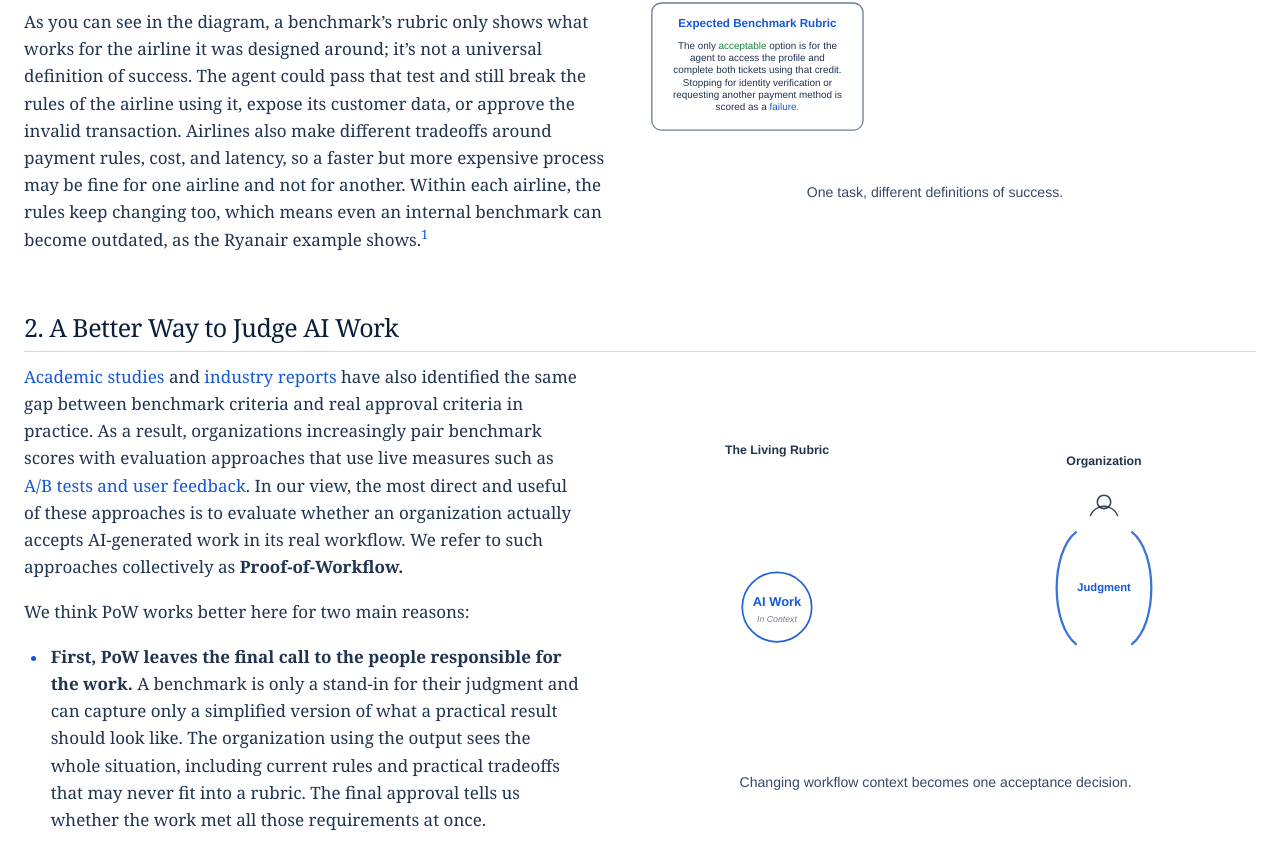
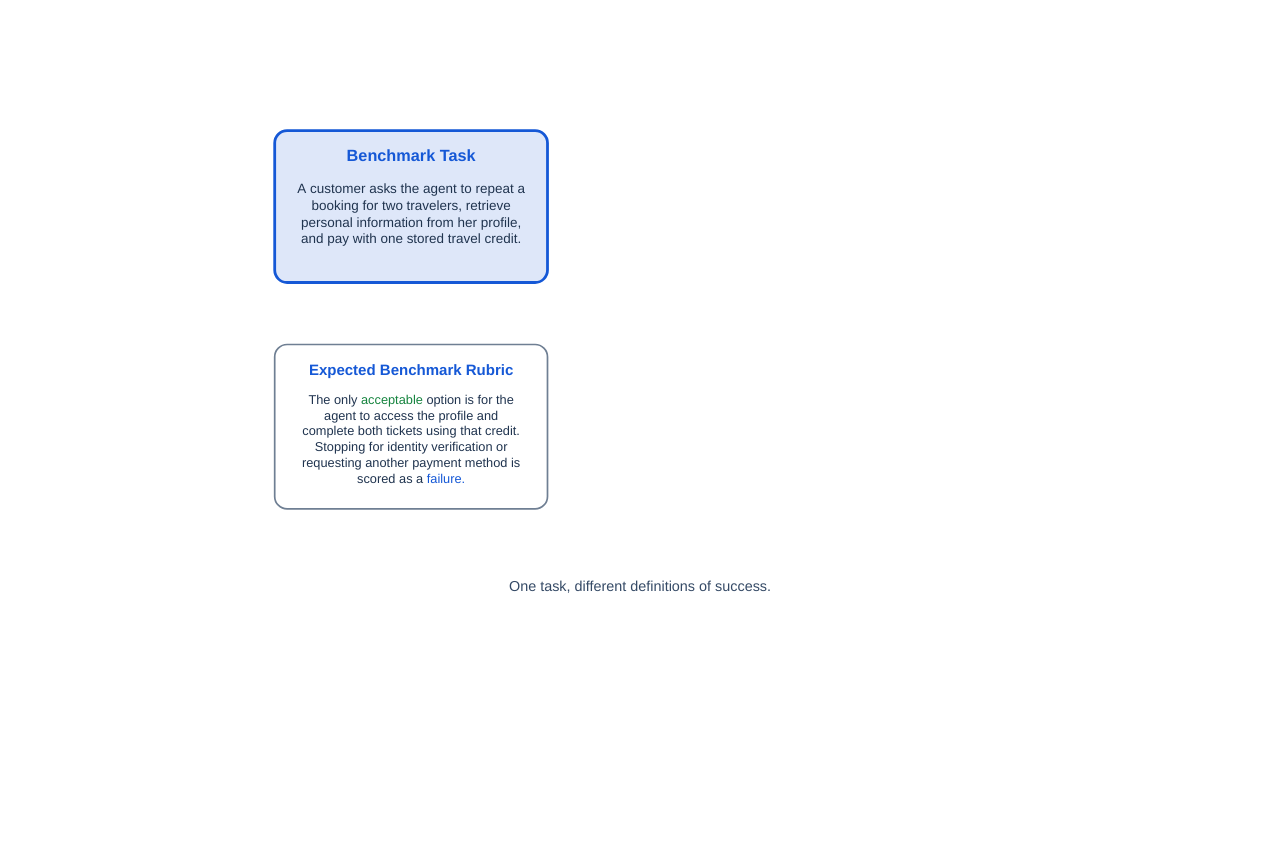
Before and after one commit to amirzeinali/Proof-of-Workflow, a Next.js app: page / in a window 1280 px wide. Shown: the part 1046-1894 px from the top of the page. Built offline with nearby package versions, Linux system fonts and the light colour scheme.

Commit message:
Reflow article into full-width scrollytelling

```diff
--- a/app/globals.css
+++ b/app/globals.css
@@ -10,6 +10,7 @@
   --contents-top-air: 36px;
   --contents-bottom-air: 28px;
   --contents-stuck-bottom-air: 8px;
+  --figure-sticky-top: calc(var(--contents-top-air) + 54px + var(--contents-stuck-bottom-air) + 14px);
   --sticky-top: 106px;
 }
 
@@ -531,6 +532,92 @@ blockquote {
   text-transform: uppercase;
 }
 
+/* Single-column editorial flow with wide, scroll-built figures. */
+.act-heading {
+  width: min(100%, 760px);
+  margin-right: auto;
+  margin-left: auto;
+}
+
+.scroll-section.has-scene .section-inner {
+  display: block;
+}
+
+.scroll-section.has-scene .section-copy,
+.scroll-section.has-scene .section-after,
+.text-only,
+.prose-only,
+.source-notes {
+  width: min(100%, 740px);
+  max-width: 740px;
+  margin-right: auto;
+  margin-left: auto;
+}
+
+.scroll-section.has-scene .section-copy,
+.scroll-section.has-scene .section-after {
+  position: static;
+  padding: 0;
+}
+
+.diagram-track {
+  position: relative;
+  width: min(100%, 1100px);
+  min-height: max(980px, 155vh);
+  margin: 1.4rem auto 2.2rem;
+}
+
+.scene-criteria .diagram-track,
+.scene-proximity .diagram-track,
+.scene-compounding .diagram-track {
+  min-height: max(1100px, 170vh);
+}
+
+.scene-meter .diagram-track {
+  min-height: max(760px, 125vh);
+}
+
+.scene-pie .diagram-track {
+  min-height: max(820px, 135vh);
+}
+
+.scroll-section.has-scene .diagram-track .section-viz {
+  position: sticky !important;
+  top: var(--figure-sticky-top) !important;
+  width: 100%;
+  max-height: none;
+  margin: 0 auto;
+  padding: 0;
+  transform: none;
+}
+
+.scroll-section.has-scene .diagram-canvas {
+  width: 100%;
+  max-width: min(800px, calc(125vh - 225px));
+}
+
+.scroll-section.scene-criteria .diagram-canvas,
+.scroll-section.scene-proximity .diagram-canvas {
+  max-width: min(860px, calc(125vh - 225px));
+}
+
+.scroll-section.scene-meter .diagram-canvas {
+  max-width: min(900px, calc(200vh - 300px));
+}
+
+.scroll-section.scene-pie .diagram-canvas {
+  max-width: min(720px, calc(125vh - 225px));
+}
+
+.scroll-section.scene-compounding .diagram-canvas {
+  max-width: min(820px, calc(125vh - 225px));
+}
+
+.scroll-section.has-scene .viz-caption {
+  max-width: 620px;
+  font-size: 0.9rem;
+}
+
 @media (max-width: 900px) {
   :root {
     --contents-top-air: 20px;
@@ -602,6 +689,25 @@ blockquote {
     min-height: 0;
     flex-direction: column;
     gap: 12px;
+  }
+
+  .scroll-section.has-scene .section-inner {
+    display: flex;
+  }
+
+  .scroll-section.has-scene .diagram-track {
+    width: 100%;
+    min-height: 0;
+    margin: 0.8rem auto 1.35rem;
+  }
+
+  .scroll-section.has-scene .diagram-track .section-viz {
+    position: static !important;
+    top: auto !important;
+  }
+
+  .scroll-section.has-scene .diagram-canvas {
+    max-width: 500px;
   }
 
   .section-copy,
--- a/app/page.tsx
+++ b/app/page.tsx
@@ -1482,12 +1482,14 @@ function ScrollDiagram({
   scene,
   caption,
   children,
+  afterDiagram,
   longCopy = false,
 }: {
   scene: SceneName;
   labelText: string;
   caption: string;
   children: ReactNode;
+  afterDiagram?: ReactNode;
   longCopy?: boolean;
 }) {
   const sectionRef = useRef<HTMLDivElement>(null);
@@ -1501,7 +1503,6 @@ function ScrollDiagram({
     if (!context) return;
     const reduced = window.matchMedia("(prefers-reduced-motion: reduce)").matches;
     let frame = 0;
-    let manualProgress = 0;
 
     const paint = () => {
       frame = 0;
@@ -1516,14 +1517,22 @@ function ScrollDiagram({
       context.clearRect(0, 0, 500, logicalHeight);
       context.lineCap = "round";
       context.lineJoin = "round";
-      const rect = section.getBoundingClientRect();
       const mobile = window.innerWidth <= 900;
-      const travel = Math.max(300, rect.height - 390);
-      const progress = reduced || mobile
-        ? 0.999
-        : longCopy
-          ? clamp((56 - rect.top) / travel, 0, 0.999)
-          : manualProgress;
+      const track = section.querySelector<HTMLElement>(".diagram-track");
+      const visualization = section.querySelector<HTMLElement>(".section-viz");
+      const trackRect = track?.getBoundingClientRect() ?? section.getBoundingClientRect();
+      const visualizationHeight = visualization?.getBoundingClientRect().height ?? 400;
+      const contentsBar = document.querySelector<HTMLElement>(".contents-table");
+      const bottomAirProperty = contentsBar?.classList.contains("is-stuck")
+        ? "--contents-stuck-bottom-air"
+        : "--contents-bottom-air";
+      const bottomAir = Number.parseFloat(
+        window.getComputedStyle(document.documentElement).getPropertyValue(bottomAirProperty),
+      ) || 0;
+      const pinTop = (contentsBar?.getBoundingClientRect().bottom ?? 90) + bottomAir + 14;
+      const travel = Math.max(1, trackRect.height - visualizationHeight);
+      const scrollProgress = clamp((pinTop - trackRect.top) / travel, 0, 0.999);
+      const progress = reduced || mobile ? 0.999 : scrollProgress;
       drawers[scene](context, progress);
     };
     const requestPaint = () => {
@@ -1536,46 +1545,10 @@ function ScrollDiagram({
       image.addEventListener("load", requestPaint);
       return () => image.removeEventListener("load", requestPaint);
     });
-    const onWheel = (event: WheelEvent) => {
-      if (reduced || longCopy || window.innerWidth <= 900 || event.deltaY === 0) return;
-      const visualization = section.querySelector<HTMLElement>(".section-viz");
-      const rect = visualization?.getBoundingClientRect() ?? section.getBoundingClientRect();
-      const fullyVisible = rect.top >= 54 && rect.bottom <= window.innerHeight + 2;
-      if (!fullyVisible) return;
-      const complete = manualProgress >= 0.985;
-      const empty = manualProgress <= 0.015;
-      const trigger = section.querySelector<HTMLElement>("[data-diagram-trigger]");
-      const triggerReady = !trigger || trigger.getBoundingClientRect().bottom <= window.innerHeight - 40;
-      if (event.deltaY > 0 && empty && !triggerReady) return;
-      const heading = section.closest<HTMLElement>(".act-group")?.querySelector<HTMLElement>(".act-heading");
-      const contentsBar = document.querySelector<HTMLElement>(".contents-table");
-      const bottomAirProperty = contentsBar?.classList.contains("is-stuck")
-        ? "--contents-stuck-bottom-air"
-        : "--contents-bottom-air";
-      const bottomAir = Number.parseFloat(
-        window.getComputedStyle(document.documentElement).getPropertyValue(bottomAirProperty),
-      ) || 0;
-      const titleClearance = (contentsBar?.getBoundingClientRect().bottom ?? 54) + bottomAir;
-      const titleHasScrolledAway = !heading || heading.getBoundingClientRect().bottom <= titleClearance;
-      if (event.deltaY > 0 && empty && !titleHasScrolledAway) return;
-      const movingForward = event.deltaY > 0 && !complete;
-      const movingBackward = event.deltaY < 0 && !empty;
-      if (!movingForward && !movingBackward) return;
-      event.preventDefault();
-      const budget = scene === "criteria"
-        ? 900
-        : scene === "acceptance" || scene === "meter" || scene === "compounding"
-          ? 760
-          : 620;
-      const nextProgress = clamp(manualProgress + event.deltaY / budget, 0, 0.999);
-      manualProgress = nextProgress >= 0.985 ? 0.999 : nextProgress <= 0.015 ? 0 : nextProgress;
-      requestPaint();
-    };
     const observer = new ResizeObserver(requestPaint);
     observer.observe(section);
     window.addEventListener("scroll", requestPaint, { passive: true });
     window.addEventListener("resize", requestPaint);
-    window.addEventListener("wheel", onWheel, { passive: false });
     paint();
     return () => {
       if (frame) window.cancelAnimationFrame(frame);
@@ -1583,9 +1556,8 @@ function ScrollDiagram({
       imageCleanups.forEach((cleanup) => cleanup());
       window.removeEventListener("scroll", requestPaint);
       window.removeEventListener("resize", requestPaint);
-      window.removeEventListener("wheel", onWheel);
     };
-  }, [longCopy, scene]);
+  }, [scene]);
 
   return (
     <div className={`scroll-section has-scene scene-${scene}${longCopy ? " long-copy" : ""}`} ref={sectionRef}>
@@ -1593,10 +1565,13 @@ function ScrollDiagram({
         <div className="section-copy">
           {children}
         </div>
-        <div className="section-viz">
-          <canvas className="diagram-canvas" ref={canvasRef} role="img" aria-label={caption} />
-          <p className="viz-caption">{caption}</p>
+        <div className="diagram-track">
+          <div className="section-viz">
+            <canvas className="diagram-canvas" ref={canvasRef} role="img" aria-label={caption} />
+            <p className="viz-caption">{caption}</p>
+          </div>
         </div>
+        {afterDiagram ? <div className="section-after">{afterDiagram}</div> : null}
       </div>
     </div>
   );
@@ -1755,6 +1730,9 @@ export default function Home() {
             scene="acceptance"
             labelText="Proof-of-Workflow"
             caption="Changing workflow context becomes one acceptance decision."
+            afterDiagram={
+              <p>Now that we know what PoW measures, the next step is to figure out who should actually evaluate the work.</p>
+            }
           >
             <p>
               <a href="https://metr.org/notes/2026-03-10-many-swe-bench-passing-prs-would-not-be-merged-into-main/">Academic studies</a> and <a href="https://aws.amazon.com/blogs/machine-learning/evaluating-ai-agents-real-world-lessons-from-building-agentic-systems-at-amazon/">industry reports</a> have also identified the same gap between benchmark criteria and real approval criteria in practice. As a result, organizations increasingly pair benchmark scores with evaluation approaches that use live measures such as <a href="https://arxiv.org/abs/2512.04123">A/B tests and user feedback</a>. In our view, the most direct and useful of these approaches is to evaluate whether an organization actually accepts AI-generated work in its real workflow. We refer to such approaches collectively as <strong>Proof-of-Workflow.</strong>
@@ -1770,7 +1748,6 @@ export default function Home() {
                 <strong>Second, since PoW tests AI on the organization’s real work,</strong> the evaluation uses the same data and tools the AI would use on the job instead of arbitrary tasks in a fixed test setup. This allows us to test AI in the setting where real value is created.
               </li>
             </ul>
-            <p>Now that we know what PoW measures, the next step is to figure out who should actually evaluate the work.</p>
           </ScrollDiagram>
         </section>
 
@@ -1914,15 +1891,17 @@ export default function Home() {
             scene="compounding"
             labelText="A compounding feedback loop"
             caption="PoW compounds utility."
+            afterDiagram={
+              <p>
+                And as AI takes on more of the world’s work, we will keep coming back to one question. <strong>Did the work count?</strong>
+              </p>
+            }
           >
             <p>
               No matter who runs PoW, however, its immediate promise is practical. A clearer bar gives vendors something real to improve against and gives teams more confidence to hand nuanced work to AI. Each decision about whether the work was good enough feeds the next version. Better evaluation leads to better systems, and better systems earn the chance to take on harder work. Together, they create a strong positive feedback loop.
             </p>
             <p data-diagram-trigger>
               As that loop spreads across companies and industries, the stakes get much bigger. More AI capability turns into useful output, and work that used to be too costly or too slow becomes worth doing. Across the wider economy, those gains could add up to higher productivity and stronger GDP growth. Because the loop stays grounded in human judgment, it could also accelerate recursive self-improvement without losing sight of what people value. That makes the shift positive-sum, turning more AI capability into more utility for everyone.
-            </p>
-            <p>
-              And as AI takes on more of the world’s work, we will keep coming back to one question. <strong>Did the work count?</strong>
             </p>
           </ScrollDiagram>
           <ol className="source-notes">
```
